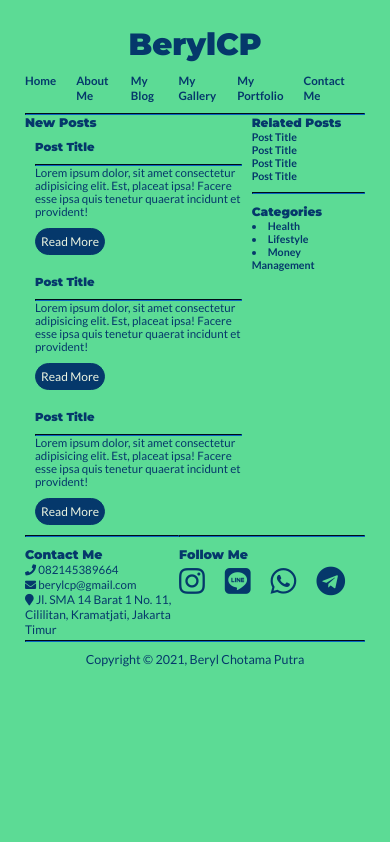
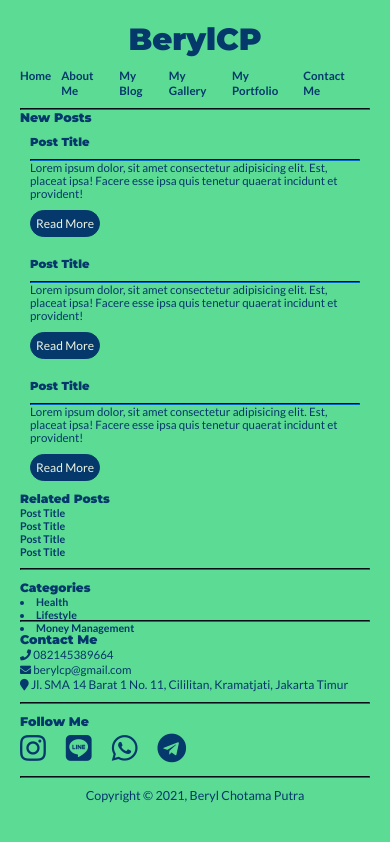
Before and after one commit to berylcp/My-First-Website, a plain HTML site: page index.html in a window 390 px wide. Drawn offline with Linux system fonts and the light colour scheme.

Commit message:
Update mobile-style.css

```diff
--- a/mobile-style.css
+++ b/mobile-style.css
@@ -138,10 +138,10 @@
     }
 }
 
-@media only screen and (max-width: 415px) {
+/* @media only screen and (max-width: 415px) { */
 
-    /* Footer Container */
-    .footer-wrapper {
+/* Footer Container */
+/* .footer-wrapper {
         display: grid;
         grid-template-columns: repeat(2, 1fr);
         grid-template-rows: 105px 1fr;
@@ -161,4 +161,89 @@
     .footerCopyright {
         grid-area: footerCopyright;
     }
+} */
+
+@media only screen and (max-width: 415px) {
+
+    * {
+        font-size: 96%;
+    }
+
+    /* Main Container */
+    .containerLarge {
+        margin: 0;
+        padding: 20px;
+        display: grid;
+        grid-template-columns: repeat(3, 1fr);
+        /* grid-template-rows: repeat(3, 1fr); */
+        grid-template-rows: 90px 500px 100px;
+        grid-template-areas:
+            "header header header"
+            "content content content"
+            "footer footer footer";
+    }
+
+    .header-wrapper {
+        grid-area: header;
+    }
+
+    .content-wrapper {
+        grid-area: content;
+    }
+
+    .footer-wrapper {
+        grid-area: footer;
+    }
+
+    /* Content Container */
+    .content-wrapper {
+        display: grid;
+        grid-template-columns: repeat(2, 1fr);
+        grid-template-rows: 1fr 1fr;
+        grid-template-areas:
+            "post post"
+            "sidebar sidebar";
+    }
+
+    .content-wrapper .post-wrapper {
+        grid-area: post;
+    }
+
+    .content-wrapper .sidebar-wrapper {
+        grid-area: sidebar;
+    }
+
+    /* Footer Container */
+    .footer-wrapper {
+        display: grid;
+        grid-template-columns: 1fr;
+        grid-template-rows: 1fr 1fr 1fr;
+        grid-template-areas:
+            "footerContact"
+            "footerSocials"
+            "footerCopyright";
+    }
+
+    .footerContactMe {
+        grid-area: footerContact;
+    }
+
+    .footerSocialLinks {
+        grid-area: footerSocials;
+    }
+
+    .footerCopyright {
+        grid-area: footerCopyright;
+    }
+
+    /* Header */
+    .header-wrapper .navLink {
+        margin-right: 10px;
+    }
+
+    /* Sidebar */
+    .sidebarDivider {
+        border-color: #05386b;
+        margin-bottom: 10px;
+    }
 }
```
